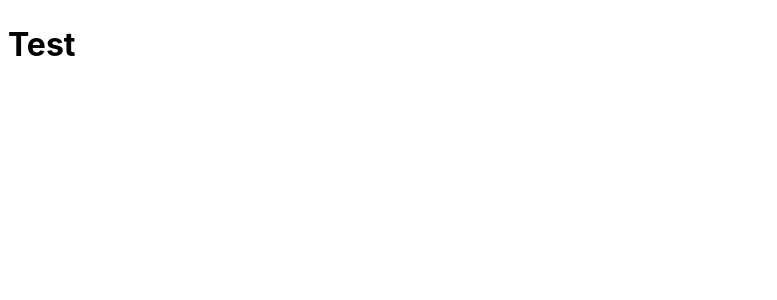
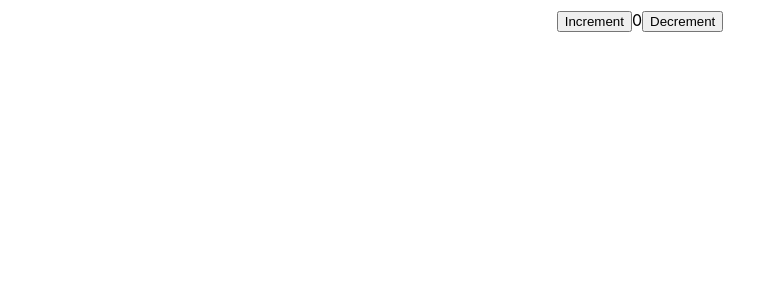
Before and after one commit to rabucejojr/crud-react, a React (Vite) app: page / in a window 1280 px wide. Shown: the top 300 px of the page, without its empty margins (0-777 px from the left). Built offline with nearby package versions, Linux system fonts and the light colour scheme.

Commit message:
setting up redux-toolkit

```diff
--- a/src/App.jsx
+++ b/src/App.jsx
@@ -1,9 +1,10 @@
 import React from 'react'
+import { Counter } from './Features/ToDo/Counter'
 
 function App() {
   return (
     <>
-    <h1>Test</h1>
+      <Counter />
     </>
   )
 }
--- a/src/Features/ToDo/Counter.js
+++ b/src/Features/ToDo/Counter.jsx
@@ -7,7 +7,7 @@ export function Counter() {
   const dispatch = useDispatch()
 
   return (
-    <div>
+    <div style={{display:'flex', justifyContent:'center'}}>
       <div>
         <button
           aria-label='Increment value'
@@ -26,4 +26,3 @@ export function Counter() {
     </div>
   )
 }
-                                                                                                                                                                                                                                qqqqqqqqqqqqqqqqqqqqqqqqqqqqqqqqqq
```
